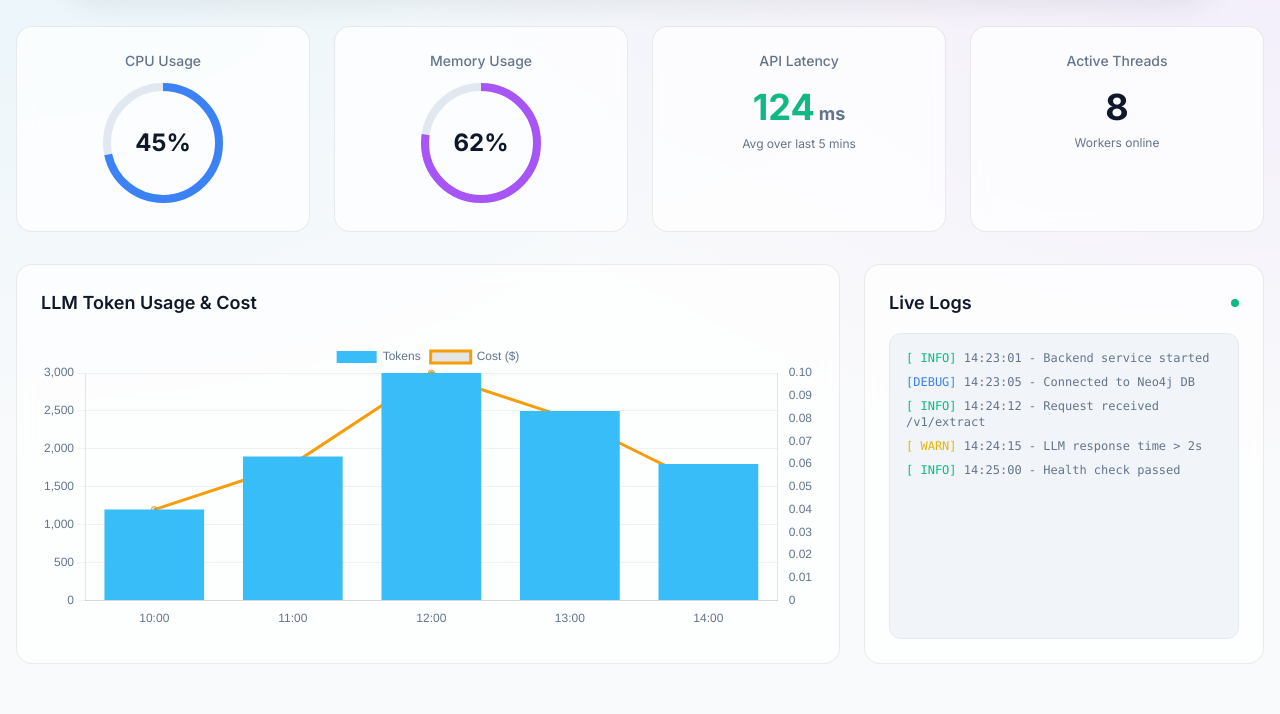
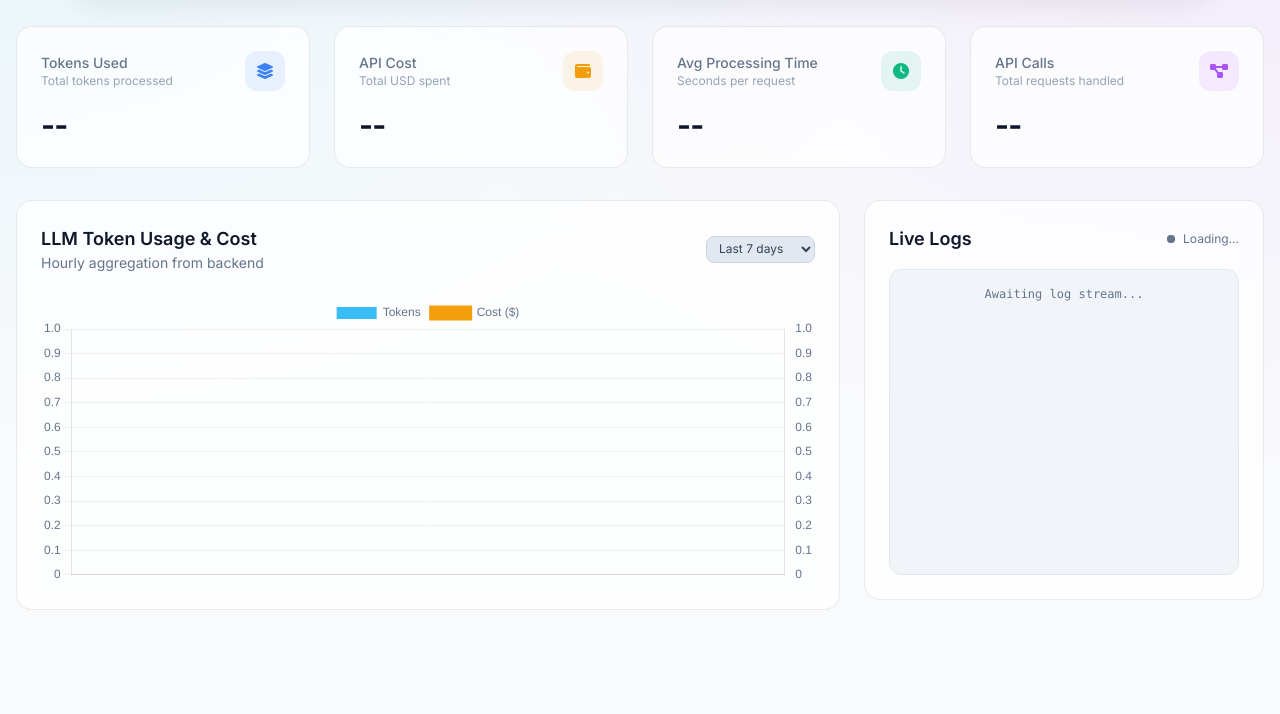
Before and after one commit to chintaabhinav/Insurance_Fraud_Detection_Graph_UI, a Flask app: page /monitoring in a window 1280 px wide. Shown: the part 86-800 px from the top of the page. Run offline with Flask 3, Linux system fonts and the light colour scheme; data that the repository does not hold is empty; some libraries are stand-ins or nearby versions.

Commit message:
Integrated monitoring with backend calls

```diff
--- a/app/main.py
+++ b/app/main.py
@@ -1,9 +1,10 @@
-from flask import Flask, render_template, request, jsonify
+from flask import Flask, render_template, request, jsonify, Response, stream_with_context
 import os
 import requests
 from dotenv import load_dotenv
 import random
 from datetime import datetime, timedelta
+import json
 
 load_dotenv()
 
@@ -203,6 +204,87 @@ def api_fraud_analyze():
             "details": str(e)
         }), 503
 
+@app.route('/api/monitoring/metrics')
+def api_monitoring_metrics():
+    """Fetch monitoring metrics from backend and expose to UI"""
+    fallback = {
+        "tokens_used": 0,
+        "api_cost": 0.0,
+        "avg_time": 0.0,
+        "total_requests": 0,
+        "fallback": True
+    }
+
+    try:
+        resp = requests.get(f"{BACKEND_URL}/v1/monitoring/metrics", timeout=15)
+        resp.raise_for_status()
+        return jsonify(resp.json())
+    except requests.exceptions.RequestException as e:
+        print(f"Monitoring metrics failed: {e}")
+        return jsonify(fallback)
+
+@app.route('/api/monitoring/token_usage')
+def api_monitoring_token_usage():
+    """Fetch token usage timeline for monitoring chart"""
+    days = request.args.get('days', default=7, type=int)
+    fallback_timeline = []
+    total_tokens = 0
+    total_cost = 0.0
+    for hour in range(days * 24):
+        tokens = random.randint(500, 2500)
+        cost = round(tokens * 0.00005, 4)
+        total_tokens += tokens
+        total_cost += cost
+        timestamp = (datetime.utcnow() - timedelta(hours=(days * 24 - hour))).strftime("%Y-%m-%d %H:00:00")
+        fallback_timeline.append({
+            "timestamp": timestamp,
+            "tokens": tokens,
+            "cost": cost
+        })
+
+    fallback = {
+        "timeline": fallback_timeline,
+        "metadata": {
+            "days": days,
+            "data_points": len(fallback_timeline),
+            "total_tokens": total_tokens,
+            "total_cost": round(total_cost, 4)
+        },
+        "fallback": True
+    }
+
+    try:
+        resp = requests.get(f"{BACKEND_URL}/v1/monitoring/token-usage", params={"days": days}, timeout=30)
+        resp.raise_for_status()
+        return jsonify(resp.json())
+    except requests.exceptions.RequestException as e:
+        print(f"Monitoring token usage failed: {e}")
+        return jsonify(fallback)
+
+@app.route('/api/monitoring/logs')
+def api_monitoring_logs():
+    """Fetch recent logs from backend (polling-based)"""
+    limit = request.args.get('limit', default=50, type=int)
+
+    fallback = {
+        "logs": [{
+            "timestamp": datetime.utcnow().isoformat(),
+            "level": "INFO",
+            "message": "No logs available",
+            "location": ""
+        }],
+        "count": 1,
+        "fallback": True
+    }
+
+    try:
+        resp = requests.get(f"{BACKEND_URL}/v1/monitoring/logs", params={"limit": limit}, timeout=10)
+        resp.raise_for_status()
+        return jsonify(resp.json())
+    except requests.exceptions.RequestException as e:
+        print(f"Monitoring logs failed: {e}")
+        return jsonify(fallback)
+
 
 @app.route('/api/chat', methods=['POST'])
 def api_chat():
--- a/app/templates/monitoring.html
+++ b/app/templates/monitoring.html
@@ -1,52 +1,85 @@
 {% extends "base.html" %}
 
 {% block content %}
+
+<style>
+    .log-entry {
+        padding: 0.35rem 0.5rem;
+        margin-bottom: 0.25rem;
+        border-left: 3px solid rgba(148, 163, 184, 0.3);
+        font-family: 'JetBrains Mono', 'Courier New', monospace;
+        font-size: 0.75rem;
+    }
+</style>
 <div class="grid grid-cols-1 md:grid-cols-4 gap-6 mb-8">
-    <!-- System Health Cards -->
-    <div class="glass-card rounded-2xl p-6 text-center">
-        <h3 class="text-slate-500 dark:text-slate-400 text-sm font-medium mb-2">CPU Usage</h3>
-        <div class="relative w-32 h-32 mx-auto flex items-center justify-center">
-            <svg class="w-full h-full transform -rotate-90">
-                <circle cx="64" cy="64" r="56" stroke="currentColor" stroke-width="8" fill="transparent"
-                    class="text-slate-200 dark:text-slate-700" />
-                <circle cx="64" cy="64" r="56" stroke="currentColor" stroke-width="8" fill="transparent"
-                    class="text-blue-500" stroke-dasharray="351.86" stroke-dashoffset="100" />
-            </svg>
-            <span class="absolute text-2xl font-bold text-slate-900 dark:text-white">45%</span>
+    <!-- Monitoring Metric Cards -->
+    <div class="glass-card rounded-2xl p-6">
+        <div class="flex items-center justify-between mb-4">
+            <div>
+                <h3 class="text-slate-500 dark:text-slate-400 text-sm font-medium">Tokens Used</h3>
+                <p class="text-xs text-slate-400 dark:text-slate-500">Total tokens processed</p>
+            </div>
+            <div class="w-10 h-10 rounded-xl bg-blue-500/10 text-blue-500 flex items-center justify-center">
+                <i class="fa-solid fa-layer-group"></i>
             </div>
         </div>
+        <h1 id="metric-tokens" class="text-3xl font-bold text-slate-900 dark:text-white tracking-tight">--</h1>
+    </div>
 
-    <div class="glass-card rounded-2xl p-6 text-center">
-        <h3 class="text-slate-500 dark:text-slate-400 text-sm font-medium mb-2">Memory Usage</h3>
-        <div class="relative w-32 h-32 mx-auto flex items-center justify-center">
-            <svg class="w-full h-full transform -rotate-90">
-                <circle cx="64" cy="64" r="56" stroke="currentColor" stroke-width="8" fill="transparent"
-                    class="text-slate-200 dark:text-slate-700" />
-                <circle cx="64" cy="64" r="56" stroke="currentColor" stroke-width="8" fill="transparent"
-                    class="text-purple-500" stroke-dasharray="351.86" stroke-dashoffset="80" />
-            </svg>
-            <span class="absolute text-2xl font-bold text-slate-900 dark:text-white">62%</span>
+    <div class="glass-card rounded-2xl p-6">
+        <div class="flex items-center justify-between mb-4">
+            <div>
+                <h3 class="text-slate-500 dark:text-slate-400 text-sm font-medium">API Cost</h3>
+                <p class="text-xs text-slate-400 dark:text-slate-500">Total USD spent</p>
+            </div>
+            <div class="w-10 h-10 rounded-xl bg-amber-500/10 text-amber-500 flex items-center justify-center">
+                <i class="fa-solid fa-wallet"></i>
             </div>
         </div>
-
-    <div class="glass-card rounded-2xl p-6 text-center">
-        <h3 class="text-slate-500 dark:text-slate-400 text-sm font-medium mb-2">API Latency</h3>
-        <h1 class="text-4xl font-bold text-emerald-500 dark:text-emerald-400 mt-4">124<span
-                class="text-lg text-slate-500 ml-1">ms</span></h1>
-        <p class="text-xs text-slate-500 mt-2">Avg over last 5 mins</p>
+        <h1 id="metric-cost" class="text-3xl font-bold text-slate-900 dark:text-white tracking-tight">--</h1>
     </div>
 
-    <div class="glass-card rounded-2xl p-6 text-center">
-        <h3 class="text-slate-500 dark:text-slate-400 text-sm font-medium mb-2">Active Threads</h3>
-        <h1 class="text-4xl font-bold text-slate-900 dark:text-white mt-4">8</h1>
-        <p class="text-xs text-slate-500 mt-2">Workers online</p>
+    <div class="glass-card rounded-2xl p-6">
+        <div class="flex items-center justify-between mb-4">
+            <div>
+                <h3 class="text-slate-500 dark:text-slate-400 text-sm font-medium">Avg Processing Time</h3>
+                <p class="text-xs text-slate-400 dark:text-slate-500">Seconds per request</p>
+            </div>
+            <div class="w-10 h-10 rounded-xl bg-emerald-500/10 text-emerald-500 flex items-center justify-center">
+                <i class="fa-solid fa-clock"></i>
+            </div>
+        </div>
+        <h1 id="metric-time" class="text-3xl font-bold text-slate-900 dark:text-white tracking-tight">--</h1>
+    </div>
+
+    <div class="glass-card rounded-2xl p-6">
+        <div class="flex items-center justify-between mb-4">
+            <div>
+                <h3 class="text-slate-500 dark:text-slate-400 text-sm font-medium">API Calls</h3>
+                <p class="text-xs text-slate-400 dark:text-slate-500">Total requests handled</p>
+            </div>
+            <div class="w-10 h-10 rounded-xl bg-purple-500/10 text-purple-500 flex items-center justify-center">
+                <i class="fa-solid fa-diagram-project"></i>
+            </div>
+        </div>
+        <h1 id="metric-requests" class="text-3xl font-bold text-slate-900 dark:text-white tracking-tight">--</h1>
     </div>
 </div>
 
 <div class="grid grid-cols-1 lg:grid-cols-3 gap-6">
     <!-- LLM Analytics -->
     <div class="glass-card rounded-2xl p-6 lg:col-span-2">
-        <h3 class="text-lg font-semibold text-slate-900 dark:text-white mb-6">LLM Token Usage & Cost</h3>
+        <div class="flex items-center justify-between mb-6">
+            <div>
+                <h3 class="text-lg font-semibold text-slate-900 dark:text-white">LLM Token Usage & Cost</h3>
+                <p class="text-sm text-slate-500 dark:text-slate-400">Hourly aggregation from backend</p>
+            </div>
+            <select id="token-days" class="bg-slate-200 dark:bg-slate-800 border border-slate-300 dark:border-slate-700 text-xs rounded-lg px-2 py-1 text-slate-700 dark:text-slate-300">
+                <option value="3">Last 3 days</option>
+                <option value="7" selected>Last 7 days</option>
+                <option value="14">Last 14 days</option>
+            </select>
+        </div>
         <div class="h-72 w-full">
             <canvas id="llmChart"></canvas>
         </div>
@@ -56,29 +89,17 @@
     <div class="glass-card rounded-2xl p-6 flex flex-col h-[400px]">
         <div class="flex justify-between items-center mb-4">
             <h3 class="text-lg font-semibold text-slate-900 dark:text-white">Live Logs</h3>
-            <span class="flex h-2 w-2 relative">
-                <span
-                    class="animate-ping absolute inline-flex h-full w-full rounded-full bg-emerald-400 opacity-75"></span>
-                <span class="relative inline-flex rounded-full h-2 w-2 bg-emerald-500"></span>
+            <div class="flex items-center gap-2 text-xs text-slate-500 dark:text-slate-400">
+                <span id="log-status-indicator" class="flex h-2 w-2 relative">
+                    <span class="absolute inline-flex h-full w-full rounded-full bg-slate-400 opacity-75"></span>
+                    <span class="relative inline-flex rounded-full h-2 w-2 bg-slate-500"></span>
                 </span>
+                <span id="log-status-text">Connecting...</span>
+            </div>
         </div>
         <div class="flex-grow bg-slate-100 dark:bg-slate-950/50 rounded-xl p-4 overflow-y-auto font-mono text-xs space-y-2 border border-slate-200 dark:border-slate-800"
             id="log-container">
-            <div class="text-slate-500 dark:text-slate-400"><span class="text-emerald-500">[ INFO]</span> 14:23:01 -
-                Backend service started
-            </div>
-            <div class="text-slate-500 dark:text-slate-400"><span class="text-blue-500">[DEBUG]</span> 14:23:05 -
-                Connected to Neo4j DB
-            </div>
-            <div class="text-slate-500 dark:text-slate-400"><span class="text-emerald-500">[ INFO]</span> 14:24:12 -
-                Request received
-                /v1/extract</div>
-            <div class="text-slate-500 dark:text-slate-400"><span class="text-yellow-500">[ WARN]</span> 14:24:15 - LLM
-                response time > 2s
-            </div>
-            <div class="text-slate-500 dark:text-slate-400"><span class="text-emerald-500">[ INFO]</span> 14:25:00 -
-                Health check passed
-            </div>
+            <div class="text-slate-500 dark:text-slate-400 text-center">Awaiting log stream...</div>
         </div>
     </div>
 </div>
@@ -89,23 +110,51 @@
     const gridColor = isDark ? 'rgba(255, 255, 255, 0.05)' : 'rgba(0, 0, 0, 0.05)';
     const textColor = isDark ? '#94a3b8' : '#64748b';
 
-    // LLM Chart
+    const metricElements = {
+        tokens: document.getElementById('metric-tokens'),
+        cost: document.getElementById('metric-cost'),
+        time: document.getElementById('metric-time'),
+        requests: document.getElementById('metric-requests'),
+    };
+
+    async function fetchMetrics() {
+        try {
+            const resp = await fetch('/api/monitoring/metrics');
+            const data = await resp.json();
+            metricElements.tokens.innerText = data.tokens_used?.toLocaleString() ?? '--';
+            metricElements.cost.innerText = data.api_cost !== undefined ? `$${Number(data.api_cost).toFixed(2)}` : '--';
+            metricElements.time.innerText = data.avg_time !== undefined ? `${Number(data.avg_time).toFixed(2)}s` : '--';
+            metricElements.requests.innerText = data.total_requests?.toLocaleString() ?? '--';
+        } catch (err) {
+            console.error('Metrics fetch failed', err);
+        }
+    }
+
+    let llmChart = null;
     const ctxLLM = document.getElementById('llmChart').getContext('2d');
-    new Chart(ctxLLM, {
+
+    function buildTokenUsageChart(labels, tokenData, costData) {
+        if (llmChart) {
+            llmChart.destroy();
+        }
+        llmChart = new Chart(ctxLLM, {
             type: 'bar',
             data: {
-            labels: ['10:00', '11:00', '12:00', '13:00', '14:00'],
+                labels,
                 datasets: [{
                     label: 'Tokens',
-                data: [1200, 1900, 3000, 2500, 1800],
+                    data: tokenData,
                     backgroundColor: '#38bdf8',
                     yAxisID: 'y',
                 }, {
                     label: 'Cost ($)',
-                data: [0.04, 0.06, 0.10, 0.08, 0.05],
+                    data: costData,
                     borderColor: '#f59e0b',
+                    backgroundColor: '#f59e0b',
                     type: 'line',
                     yAxisID: 'y1',
+                    tension: 0.4,
+                    fill: false
                 }]
             },
             options: {
@@ -120,28 +169,114 @@
                 }
             }
         });
+    }
 
-    // Mock Log Stream
+    async function fetchTokenUsage(days = 7) {
+        try {
+            const resp = await fetch(`/api/monitoring/token_usage?days=${days}`);
+            const data = await resp.json();
+            const labels = data.timeline?.map(point => point.timestamp) ?? [];
+            const tokens = data.timeline?.map(point => point.tokens) ?? [];
+            const costs = data.timeline?.map(point => point.cost) ?? [];
+            buildTokenUsageChart(labels, tokens, costs);
+        } catch (err) {
+            console.error('Token usage fetch failed', err);
+        }
+    }
+
     const logContainer = document.getElementById('log-container');
-    const logTypes = [
-        { type: 'INFO', color: 'text-emerald-500' },
-        { type: 'WARN', color: 'text-yellow-500' },
-        { type: 'ERROR', color: 'text-red-500' }
-    ];
+    const logStatusIndicator = document.getElementById('log-status-indicator');
+    const logStatusText = document.getElementById('log-status-text');
+    let lastLogCount = 0;
 
-    setInterval(() => {
-        const now = new Date().toLocaleTimeString();
-        const logType = logTypes[Math.floor(Math.random() * logTypes.length)];
-        const msg = `Mock log message generated at ${now}`;
+    function setLogStatus(status) {
+        logStatusIndicator.querySelectorAll('span').forEach(span =>
+            span.classList.remove('bg-emerald-500', 'bg-emerald-400', 'bg-red-500', 'bg-red-400', 'bg-blue-500', 'bg-blue-400')
+        );
 
-        const div = document.createElement('div');
-        div.className = 'text-slate-500 dark:text-slate-400';
-        div.innerHTML = `<span class="${logType.color}">[${logType.type.padStart(5)}]</span> ${now} - ${msg}`;
+        if (status === 'connected') {
+            logStatusIndicator.firstElementChild.classList.add('bg-emerald-400');
+            logStatusIndicator.lastElementChild.classList.add('bg-emerald-500');
+            logStatusText.innerText = 'Live';
+        } else if (status === 'error') {
+            logStatusIndicator.firstElementChild.classList.add('bg-red-400');
+            logStatusIndicator.lastElementChild.classList.add('bg-red-500');
+            logStatusText.innerText = 'Error';
+        } else {
+            logStatusIndicator.firstElementChild.classList.add('bg-blue-400');
+            logStatusIndicator.lastElementChild.classList.add('bg-blue-500');
+            logStatusText.innerText = 'Loading...';
+        }
+    }
 
-        logContainer.appendChild(div);
+    function addLogEntry(entry) {
+        const level = (entry.level || 'INFO').toUpperCase();
+        const levelColor = level === 'ERROR' ? 'text-red-500' :
+                           level === 'WARN' ? 'text-yellow-500' :
+                           level === 'DEBUG' ? 'text-blue-400' :
+                           'text-emerald-500';
+        const timestampString = entry.timestamp ? entry.timestamp.replace(' ', 'T') : null;
+        let displayTime = new Date();
+        if (timestampString) {
+            const parsed = new Date(timestampString);
+            if (!isNaN(parsed.getTime())) {
+                displayTime = parsed;
+            }
+        }
+        const time = displayTime.toLocaleTimeString();
+
+        const logLine = document.createElement('div');
+        logLine.className = 'text-slate-500 dark:text-slate-400 log-entry';
+        logLine.innerHTML = `<span class="${levelColor}">[${level.padStart(5)}]</span> ${time} - ${entry.message || ''} <span class="text-slate-400 text-xs">${entry.location || ''}</span>`;
+
+        return logLine;
+    }
+
+    let lastLogTimestamp = null;
+
+    async function fetchLogs() {
+        try {
+            setLogStatus('loading');
+            const resp = await fetch('/api/monitoring/logs?limit=50');
+            const data = await resp.json();
+
+            if (data.logs && data.logs.length > 0) {
+                // Clear "Awaiting log stream..." message on first load
+                if (logContainer.firstElementChild && logContainer.firstElementChild.innerText.includes('Awaiting log stream')) {
+                    logContainer.innerHTML = '';
+                }
+
+                // Get the timestamp of the latest log
+                const latestTimestamp = data.logs[data.logs.length - 1].timestamp;
+
+                // Update if this is the first load OR if we have new logs
+                if (lastLogTimestamp === null || latestTimestamp !== lastLogTimestamp) {
+                    logContainer.innerHTML = '';
+                    data.logs.forEach(entry => {
+                        logContainer.appendChild(addLogEntry(entry));
+                    });
+
+                    lastLogTimestamp = latestTimestamp;
+
+                    // Auto-scroll to bottom
                     logContainer.scrollTop = logContainer.scrollHeight;
+                }
 
-        if (logContainer.children.length > 50) logContainer.removeChild(logContainer.firstChild);
-    }, 3000);
+                setLogStatus('connected');
+            }
+        } catch (err) {
+            console.error('Failed to fetch logs', err);
+            setLogStatus('error');
+        }
+    }
+
+    document.getElementById('token-days').addEventListener('change', (e) => {
+        fetchTokenUsage(e.target.value);
+    });
+
+    fetchMetrics();
+    fetchTokenUsage(7);
+    fetchLogs();
+    setInterval(fetchLogs, 3000);
 </script>
 {% endblock %}
--- a/app/templates/upload.html
+++ b/app/templates/upload.html
@@ -635,7 +635,7 @@
             document.getElementById('metric-cost').innerText = "$0.00";
         }
         document.getElementById('metric-tokens').innerText = extraction.usage ? extraction.usage.total_tokens : "0";
-        document.getElementById('metric-time').innerText = timings.total_ms ? `${(timings.total_ms / 1000).toFixed(2)}s` : `${duration}s`;
+        document.getElementById('metric-time').innerText = `${duration}s`;
 
         // 2. Classification
         document.getElementById('class-type').innerText = (extraction.doc_type || extractedPayload.doc_type || "Unknown").toUpperCase();
```
Lines whose indentation alone changed are shown as unchanged.
